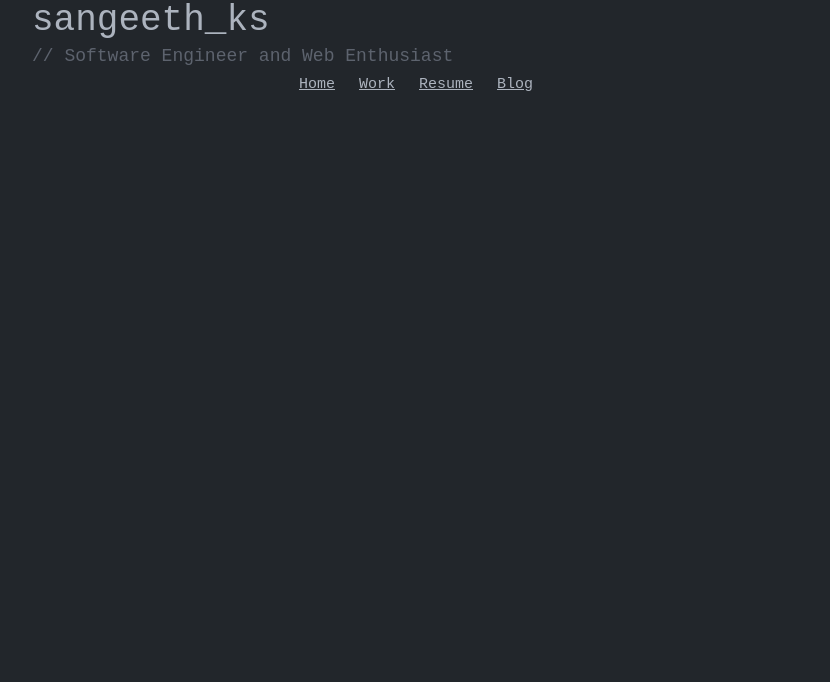
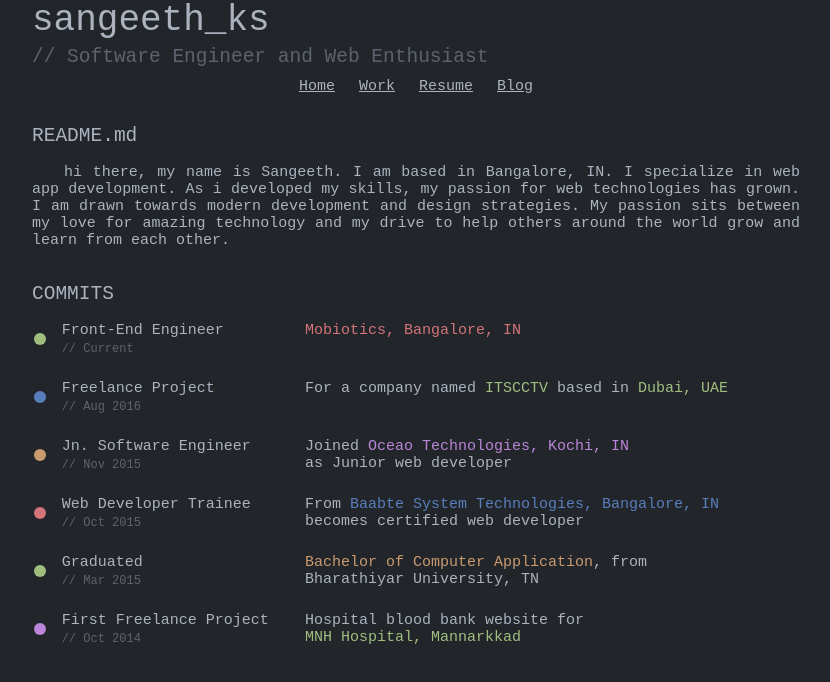
Before and after one commit to Sangeethks/iamsangeeth, a Vue app: page / in a window 1280 px wide. Shown: the top 682 px of the page, without its empty margins (224-1054 px from the left). Built offline with nearby package versions, Linux system fonts and the light colour scheme.

Commit message:
Added commits

```diff
--- /dev/null
+++ b/src/components/home/Commits.vue
@@ -0,0 +1,76 @@
+<template lang="html">
+  <div class="ims-commits">
+    <h5 class="ims-sec-title">COMMITS</h5>
+    <div class="ims-commit-table">
+      <table>
+        <tr>
+          <td class="ims-cmt-dot-td"><span class="ims-cmt-dot green"></span></td>
+          <td><p>Front-End Engineer<span class="ims-cmt-yr">// Current</span></p></td>
+          <td>
+            <p><span class="text-red">Mobiotics, Bangalore, IN</span></p>
+          </td>
+        </tr>
+
+        <tr class="spacer"></tr>
+
+        <tr>
+          <td class="ims-cmt-dot-td"><span class="ims-cmt-dot blue"></span></td>
+          <td><p>Freelance Project<span class="ims-cmt-yr">// Aug 2016</span></p></td>
+          <td>
+            <p>For a company named <span class="text-green">ITSCCTV</span> based in <span class="text-green">Dubai, UAE</span></p>
+          </td>
+        </tr>
+
+        <tr class="spacer"></tr>
+
+        <tr>
+          <td class="ims-cmt-dot-td"><span class="ims-cmt-dot orange"></span></td>
+          <td><p>Jn. Software Engineer<span class="ims-cmt-yr">// Nov 2015</span></p></td>
+          <td>
+            <p>Joined <span class="text-violet">Oceao Technologies, Kochi, IN</span></p>
+            <p>as Junior web developer</p>
+          </td>
+        </tr>
+
+        <tr class="spacer"></tr>
+
+        <tr>
+          <td class="ims-cmt-dot-td"><span class="ims-cmt-dot red"></span></td>
+          <td><p>Web Developer Trainee<span class="ims-cmt-yr">// Oct 2015</span></p></td>
+          <td>
+            <p>From <span class="text-blue">Baabte System Technologies, Bangalore, IN</span></p>
+            <p>becomes certified web developer</p>
+          </td>
+        </tr>
+
+        <tr class="spacer"></tr>
+
+        <tr>
+          <td class="ims-cmt-dot-td"><span class="ims-cmt-dot green"></span></td>
+          <td><p>Graduated<span class="ims-cmt-yr">// Mar 2015</span></p></td>
+          <td>
+            <p><span class="text-orange">Bachelor of Computer Application</span>, from </p>
+            <p>Bharathiyar University, TN</p>
+          </td>
+        </tr>
+
+        <tr class="spacer"></tr>
+
+        <tr>
+          <td class="ims-cmt-dot-td"><span class="ims-cmt-dot violet"></span></td>
+          <td><p>First Freelance Project<span class="ims-cmt-yr">// Oct 2014</span></p></td>
+          <td>
+            <p>Hospital blood bank website for</p>
+            <p><span class="text-green">MNH Hospital, Mannarkkad</span></p>
+          </td>
+        </tr>
+
+      </table>
+    </div>
+  </div>
+</template>
+
+<script>
+  export default {
+  }
+</script>
--- a/src/components/home/Home.vue
+++ b/src/components/home/Home.vue
@@ -1,15 +1,21 @@
 <template lang="html">
   <div class="ims-container">
     <cmp-header></cmp-header>
+    <cmp-readme></cmp-readme>
+    <cmp-commits></cmp-commits>
   </div>
 </template>
 
 <script>
 import Header from '@/components/header/Header.vue'
+const Readme = () => import(/* webpackChunkName: "Readme" */ './Read-me.vue')
+const Commits = () => import(/* webpackChunkName: "Commits" */ './Commits.vue')
 
 export default {
   components: {
-    'cmp-header': Header
+    'cmp-header': Header,
+    'cmp-readme': Readme,
+    'cmp-commits': Commits
   }
 }
 </script>
--- /dev/null
+++ b/src/components/home/Read-me.vue
@@ -0,0 +1,19 @@
+<template lang="html">
+  <div class="ims-readme">
+    <h5>README.md</h5>
+    <pre>
+      <p>   hi there, my name is Sangeeth. I am based in Bangalore, IN. I specialize in web app development. As i developed my skills, my passion for web technologies has grown. I am drawn towards modern development and design strategies. My passion sits between my love for amazing technology and my drive to help others around the world grow and learn from each other.</p>
+    </pre>
+  </div>
+</template>
+
+<script>
+export default {
+}
+</script>
+
+<style lang="scss" scoped>
+p {
+  text-align: justify;
+}
+</style>
--- a/static/scss/app.scss
+++ b/static/scss/app.scss
@@ -8,7 +8,7 @@
 body {
   background-color: $bg-dark-color;
   font-family: monospace;
-  color: $text-color;
+  color: $text-white-color;
   font-weight: 400;
   font-size: 15px;
 }
@@ -28,7 +28,7 @@
   font-size: 1.6em;
 }
 h5 {
-  font-size: 1.2em;
+  font-size: 1.3em;
 }
 h6 {
     font-size: 1em;
@@ -36,9 +36,19 @@
 p {
   font-size: 1em;
 }
+pre {
+  white-space: pre-wrap;
+}
+td {
+    vertical-align: baseline;
+}
 ul, li {
   list-style: none;
+}
+.ims-sec-title {
+    margin-bottom: 15px;
 }
 
 @import "./modules/grid";
 @import "./modules/typography";
+@import "./modules/media";
--- a/static/scss/header.scss
+++ b/static/scss/header.scss
@@ -15,8 +15,11 @@
 }
 .ims-nav ul li a {
   display: block;
-  color: $text-color;
+  color: $text-white-color;
   &:hover {
     color: $text-comment-color;
   }
 }
+.ims-header {
+    margin-bottom: 30px;
+}
--- a/static/scss/home.scss
+++ b/static/scss/home.scss
@@ -0,0 +1,42 @@
+@import "./modules/variables";
+
+.ims-commit-table {
+  table {
+    width: 100%;
+    .ims-cmt-yr {
+      display: block;
+      font-size: 12px;
+      margin-top: 3px;
+      color: $text-comment-color;
+    }
+    .spacer {
+      display: block;
+      margin-bottom: 20px;
+    }
+  }
+  .ims-cmt-dot {
+    width: 12px;
+    height: 12px;
+    display: block;
+    border-radius: 20px;
+    &.orange {
+      background-color: $bg-orange-color;
+    }
+    &.green {
+      background-color: $bg-green-color;
+    }
+    &.violet {
+      background-color: $bg-violet-color;
+    }
+    &.red {
+      background-color: $bg-red-color;
+    }
+    &.blue {
+      background-color: $bg-blue-color;
+    }
+  }
+  .ims-cmt-dot-td {
+    vertical-align: middle;
+    padding-right: 10px;
+  }
+}
--- /dev/null
+++ b/static/scss/modules/_media.scss
@@ -0,0 +1,26 @@
+$break-small: 425px;
+$break-medium: 768px;
+
+@media screen and (max-width: $break-medium) {
+  .ims-container {
+    width: 80%;
+  }
+  .ims-header {
+    text-align: center;
+  }
+  .ims-commit-table table .spacer {
+    margin-bottom: 10px;
+  }
+}
+
+@media screen and (max-width: $break-small) {
+  body {
+    font-size: 13px;
+  }
+  h5 {
+    font-size: 1.2em;
+  }
+  .ims-container {
+    width: 92%;
+  }
+}
--- a/static/scss/modules/_typography.scss
+++ b/static/scss/modules/_typography.scss
@@ -1,3 +1,18 @@
 .text-comment {
   color: $text-comment-color;
 }
+.text-orange {
+  color: $text-orange-color;
+}
+.text-red {
+  color: $text-red-color;
+}
+.text-green {
+  color: $text-green-color;
+}
+.text-violet {
+  color: $text-violet-color;
+}
+.text-blue {
+  color: $text-blue-color;
+}
--- a/static/scss/modules/_variables.scss
+++ b/static/scss/modules/_variables.scss
@@ -1,10 +1,20 @@
-$bg-color: #292d33;
+$bg-default-color: #292d33;
+$text-default-color: #292d33;
 $bg-dark-color: #22262b;
+$text-dark-color: #22262b;
+$bg-comment-color: #5d636e;
 $text-comment-color: #5d636e;
-$text-color: #acb3be;
+$bg-white-color: #acb3be;
+$text-white-color: #acb3be;
+$bg-violet-color: #bb85d9;
 $text-violet-color: #bb85d9;
+$bg-red-color: #d3747a;
 $text-red-color: #d3747a;
+$bg-green-color: #a1be7f;
 $text-green-color: #a1be7f;
-$text-orange-color: #a1be7f;
+$bg-orange-color: #ca9a6f;
+$text-orange-color: #ca9a6f;
+$bg-yellow-color: #e1bf85;
 $text-yellow-color: #e1bf85;
+$bg-blue-color: #587ebb;
 $text-blue-color: #587ebb;
```
Also changed, not shown: src/components/home/Checkout.vue (added).
